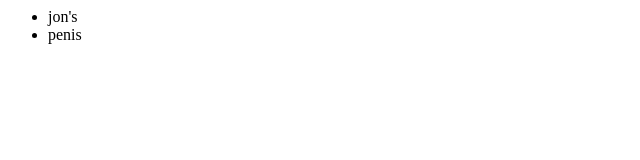
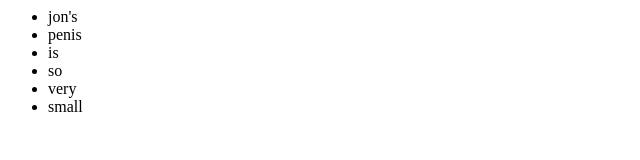
Before and after one commit to jlweiss/firstTest, a plain HTML site: page index.html in a window 1280 px wide. Shown: the whole page, without its empty margins (0-640 px from the left). Drawn offline with Linux system fonts and the light colour scheme.

Commit message:
updated jon's message

```diff
--- a/index.html
+++ b/index.html
@@ -4,6 +4,10 @@
 			<ul>
 				<li>jon's</li>
 				<li>penis</li>
+				<li>is</li>
+				<li>so</li>
+				<li>very</li>
+				<li>small</li>
 			</ul>
 		</div>
 	</body>
```
